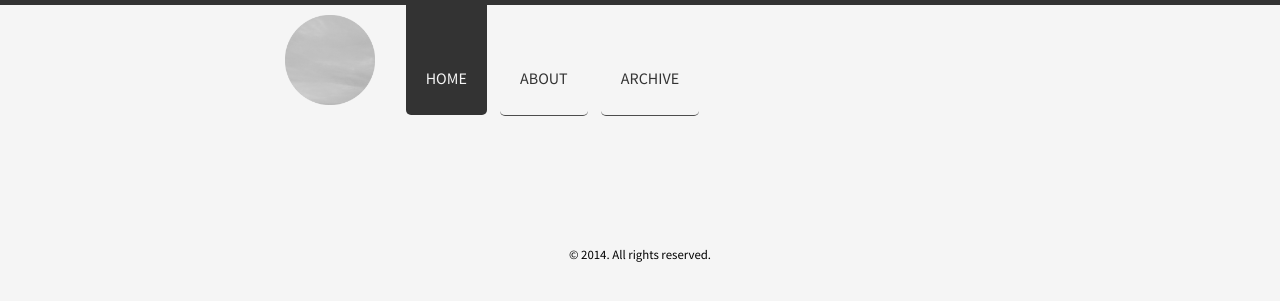
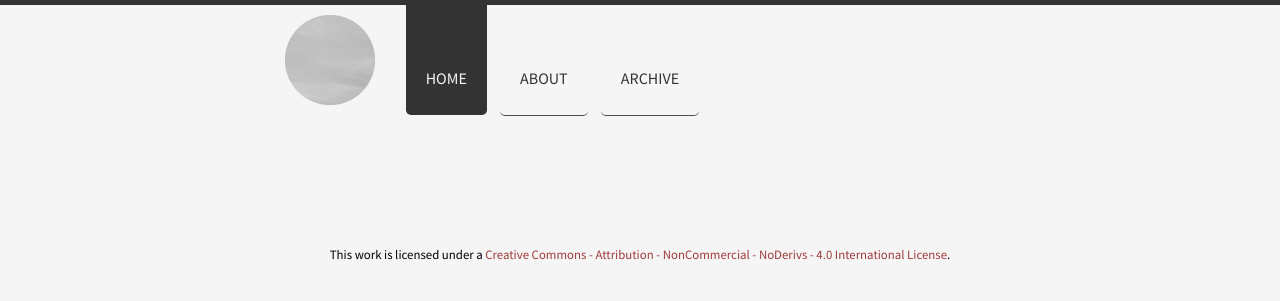
Before and after one commit to aigarsdz/brume, a Jekyll site: the page built from index.html, in a window 1280 px wide. Shown: the top 301 px of the page. Built offline with Jekyll 4.4.1, drawn with Linux system fonts in a browser that asks for light colours; nearby versions of some CDN libraries; Markdown is read by kramdown in place of the engine named in the settings; the list of posts is cut into pages by our own code.

Commit message:
Use CC BY-NC-ND 4.0 Licence for the content

```diff
--- a/_layouts/default.html
+++ b/_layouts/default.html
@@ -15,7 +15,7 @@
       {{ content }}
 
       <footer>
-        <p>&copy; {{ site.time | date: '%Y' }}. All rights reserved.</p>
+        <p>This work is licensed under a <a href="http://creativecommons.org/licenses/by-nc-nd/4.0/">Creative Commons - Attribution - NonCommercial - NoDerivs - 4.0 International License</a>.</p>
       </footer>
     </div>
 
```
